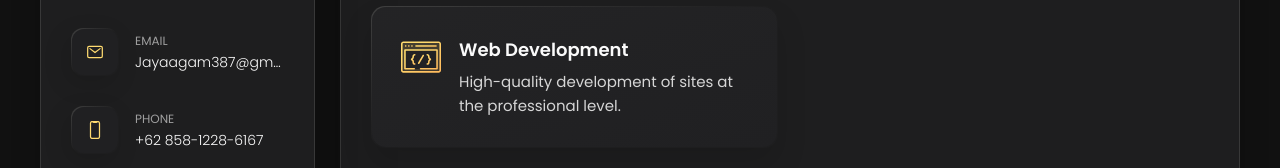
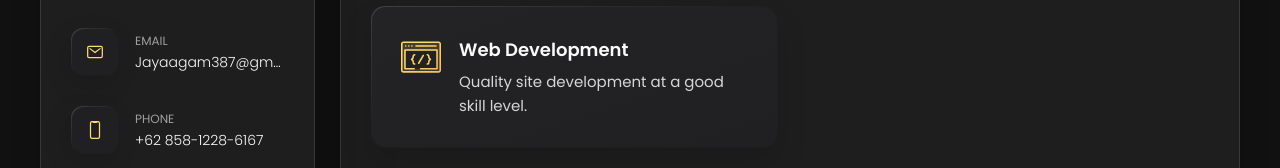
Before and after one commit to AgamJaya12/Portfolio-AgamJaya.github.io, a plain HTML site: page index.html in a window 1280 px wide. Shown: the part 412-580 px from the top of the page. Drawn offline with nearby package versions, Linux system fonts and the light colour scheme.

Commit message:
mengubah kata pada tulisan web development

```diff
--- a/index.html
+++ b/index.html
@@ -230,7 +230,7 @@ Mengerjakannya dengan jujur, disiplin, teliti dan semaksimal mungkin adalah bent
                 <h4 class="h4 service-item-title">Web development</h4>
 
                 <p class="service-item-text">
-                  High-quality development of sites at the professional level.
+                  Quality site development at a good skill level.
                 </p>
               </div>
 
```
